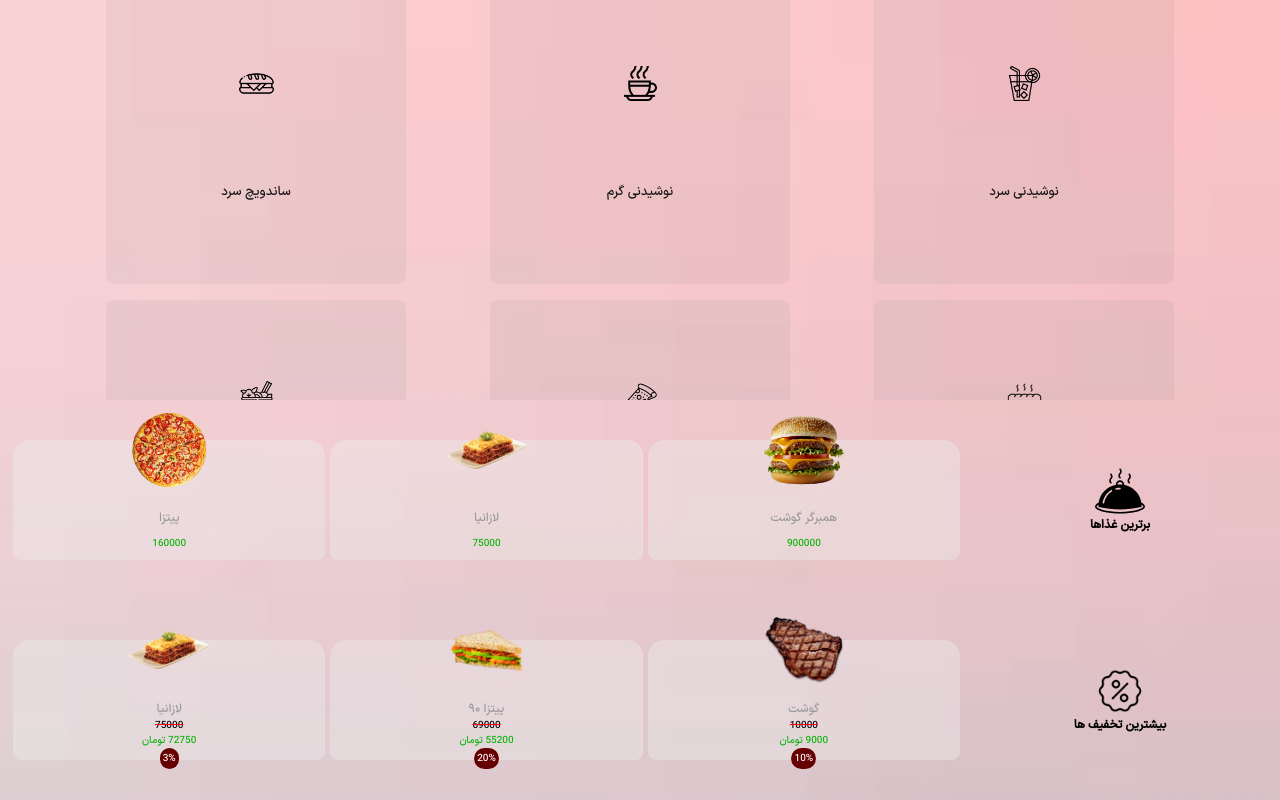
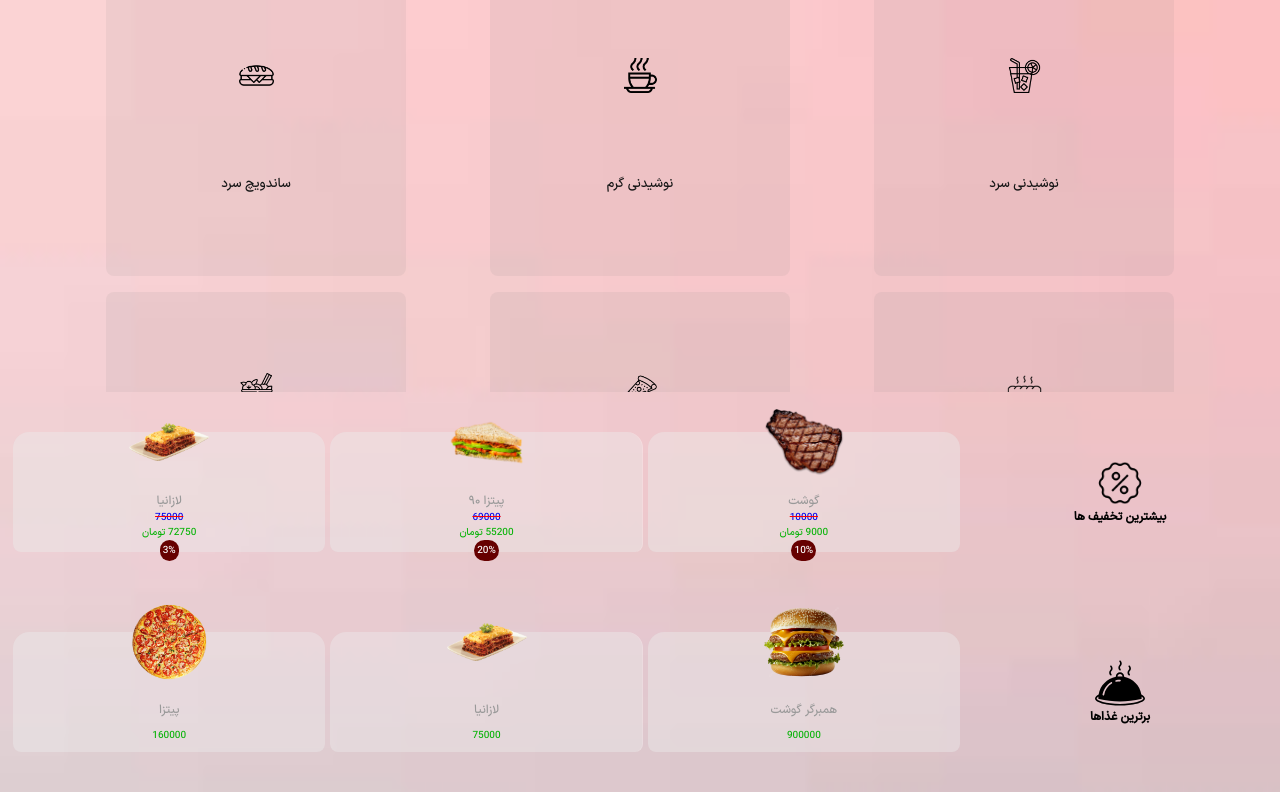
Before and after one commit to sajadmahziari/cofe, a React (Create React App) app: page / in a window 1280 px wide. Shown: the part 419-1219 px from the top of the page. Built offline with nearby package versions, Linux system fonts and the light colour scheme.

Commit message:
fake commit

```diff
--- a/src/assets/styles/main.css
+++ b/src/assets/styles/main.css
@@ -68,9 +68,11 @@ body {
     flex-wrap: wrap;
     justify-content: space-evenly;
     align-items: center;
-    margin-top: 1rem;
+    margin-top: 1.5rem;
 }
-
+.groupCategury .categury{
+    padding-top: 0;
+}
 .itemCategury {
     width: 26%;
     aspect-ratio: 1;
@@ -462,7 +464,7 @@ svg {
 }
 
 .lineShadow {
-    border-image: linear-gradient(90deg, #69ceff00, #bbd1d2, #ac000000) 11;
+    border-image: linear-gradient(90deg, #c700f000, #e0b8e6, #c700f000) 11;
     border-top-style: solid;
     border-top-width: 2px;
     width: 100%;
--- a/src/component/categury/Products.js
+++ b/src/component/categury/Products.js
@@ -78,7 +78,7 @@ const Products = ({ closePopUp }) => {
                         categury.map((cat, index) => {
                             return (
                                 <div id={cat.id} key={index} className="itemProduct" onClick={() => console.log('ads')}>
-                                    <Link to={`product/${cat.id}`} className='w-60 box-right text-decoration-none'>
+                                    <Link to={`product/${cat.id}`} className='w-60 box-right text-decoration-none' onClick={closePopUp}>
                                         <span className="nameProduct">{cat.name}</span>
                                         <span className="nameProduct">{cat.name}</span>
                                         <span className="PriceProduct"><span>{cat.price} </span><span>تومان</span></span>
--- a/src/component/home/SliderTwo.js
+++ b/src/component/home/SliderTwo.js
@@ -9,26 +9,60 @@ import pizza from './../../assets/images/sliderTwo/pizza.png'
 import slicePizza from './../../assets/images/sliderTwo/slicePizza.png'
 import spageti from './../../assets/images/sliderTwo/spageti.png'
 import steak from './../../assets/images/sliderTwo/steak.png'
+import { Link } from 'react-router-dom';
 
 const SliderTwo = () => {
     const [bestFood] = useState([
-        { name: "همبرگر گوشت", price:900000,  img: humberger, to: "humberger" },
-        { name: "لازانیا", price:75000,  img: lazania, to: "lazania" },
-        { name: "پیتزا", price:160000,  img: pizza, to: "pizza" },
-        { name: "پیتزا ۹۰", price:69000, img: slicePizza, to: "slicePizza" },
-        { name: "ماکارونی", price:126000,  img: spageti, to: "spageti" },
-        { name: "گوشت",  price:111000, img: steak, to: "steak" },
+        { name: "همبرگر گوشت", price: 900000, img: humberger, to: "humberger" },
+        { name: "لازانیا", price: 75000, img: lazania, to: "lazania" },
+        { name: "پیتزا", price: 160000, img: pizza, to: "pizza" },
+        { name: "پیتزا ۹۰", price: 69000, img: slicePizza, to: "slicePizza" },
+        { name: "ماکارونی", price: 126000, img: spageti, to: "spageti" },
+        { name: "گوشت", price: 111000, img: steak, to: "steak" },
     ])
     const [offers] = useState([
-        { divion:10, name: "گوشت",  price:10000, img: steak, to: "steak" },
-        { divion:20, name: "پیتزا ۹۰", price:69000, img: slicePizza, to: "slicePizza" },
-        { divion:3, name: "لازانیا", price:75000,  img: lazania, to: "lazania" },
-        { divion:12, name: "همبرگر گوشت", price:900000,  img: humberger, to: "humberger" },
-        { divion:10, name: "ماکارونی", price:126000,  img: spageti, to: "spageti" },
-        { divion:50, name: "پیتزا", price:160000,  img: pizza, to: "pizza" },
+        { id:1, divion: 10, name: "گوشت", price: 10000, img: steak, to: "steak" },
+        { id:2, divion: 20, name: "پیتزا ۹۰", price: 69000, img: slicePizza, to: "slicePizza" },
+        { id:3, divion: 3, name: "لازانیا", price: 75000, img: lazania, to: "lazania" },
+        { id:4, divion: 12, name: "همبرگر گوشت", price: 900000, img: humberger, to: "humberger" },
+        { id:5, divion: 10, name: "ماکارونی", price: 126000, img: spageti, to: "spageti" },
+        { id:6, divion: 50, name: "پیتزا", price: 160000, img: pizza, to: "pizza" },
     ])
     return (
         <>
+            <div className=" d-flex">
+                <div className='w-25 d-flex align-items-center justify-content-center flex-direction-col'>
+                    <img src={offer} width={50} />
+                    <span className='titleSlider'>بیشترین تخفیف ها</span>
+                </div>
+                <div className='w-75'>
+                    <Swiper className='sliderCategury'
+                        spaceBetween={5}
+                        slidesPerView={3}
+                        onSlideChange={() => console.log('slide change')}
+                        onSwiper={(swiper) => console.log(swiper)} >
+
+
+                        {offers.map((cat, index) => {
+                            return (
+                                <SwiperSlide className='d-flex flex-direction-col' key={index} >
+                                    <Link to={`product/${cat.id}`}  className='backMiror'>
+                                        <img className='imgBest' src={cat.img} />
+                                        <div className='boxBottom'>
+                                            <span className="nameBest">{cat.name}</span>
+                                            <div className='unitPrice'>
+                                                <span className='mainPrice'>{cat.price}</span>
+                                                <span className='priceBest'>{cat.price - (cat.price * (cat.divion / 100))} تومان</span>
+                                            </div>
+                                            <span className='offer'>{cat.divion}%</span>
+                                        </div>
+                                    </Link>
+                                </SwiperSlide>
+                            )
+                        })}
+                    </Swiper>
+                </div>
+            </div>
             <div className=" d-flex">
                 <div className='w-25 d-flex align-items-center justify-content-center flex-direction-col'>
                     <img src={foodSvg} />
@@ -41,7 +75,7 @@ const SliderTwo = () => {
                         slidesPerView={3}
                         onSlideChange={() => console.log('slide change')}
                         onSwiper={(swiper) => console.log(swiper)} >
-                        {bestFood.map((cat,index) => {
+                        {bestFood.map((cat, index) => {
                             return (
                                 <SwiperSlide className='d-flex flex-direction-col' key={index}>
                                     <div className='backMiror'>
@@ -57,40 +91,7 @@ const SliderTwo = () => {
                     </Swiper>
                 </div>
             </div>
-            <div className=" d-flex">
-                <div className='w-25 d-flex align-items-center justify-content-center flex-direction-col'>
-                    <img src={offer} width={50} />
-                    <span className='titleSlider'>بیشترین تخفیف ها</span>
-                </div>
 
-                <div className='w-75'>
-                    <Swiper className='sliderCategury'
-                        spaceBetween={5}
-                        slidesPerView={3}
-                        onSlideChange={() => console.log('slide change')}
-                        onSwiper={(swiper) => console.log(swiper)} >
-
-
-                        {offers.map((cat,index) => {
-                            return (
-                                <SwiperSlide className='d-flex flex-direction-col' key={index}>
-                                <div className='backMiror'>
-                                    <img className='imgBest' src={cat.img} />
-                                    <div className='boxBottom'>
-                                        <span className="nameBest">{cat.name}</span>
-                                        <div className='unitPrice'>
-                                            <span className='mainPrice'>{cat.price}</span>
-                                            <span className='priceBest'>{cat.price-(cat.price*(cat.divion/100))} تومان</span>
-                                        </div>
-                                        <span className='offer'>{cat.divion}%</span>
-                                    </div>
-                                </div>
-                            </SwiperSlide>
-                            )
-                        })}
-                    </Swiper>
-                </div>
-            </div>
         </>
     );
 }
```
